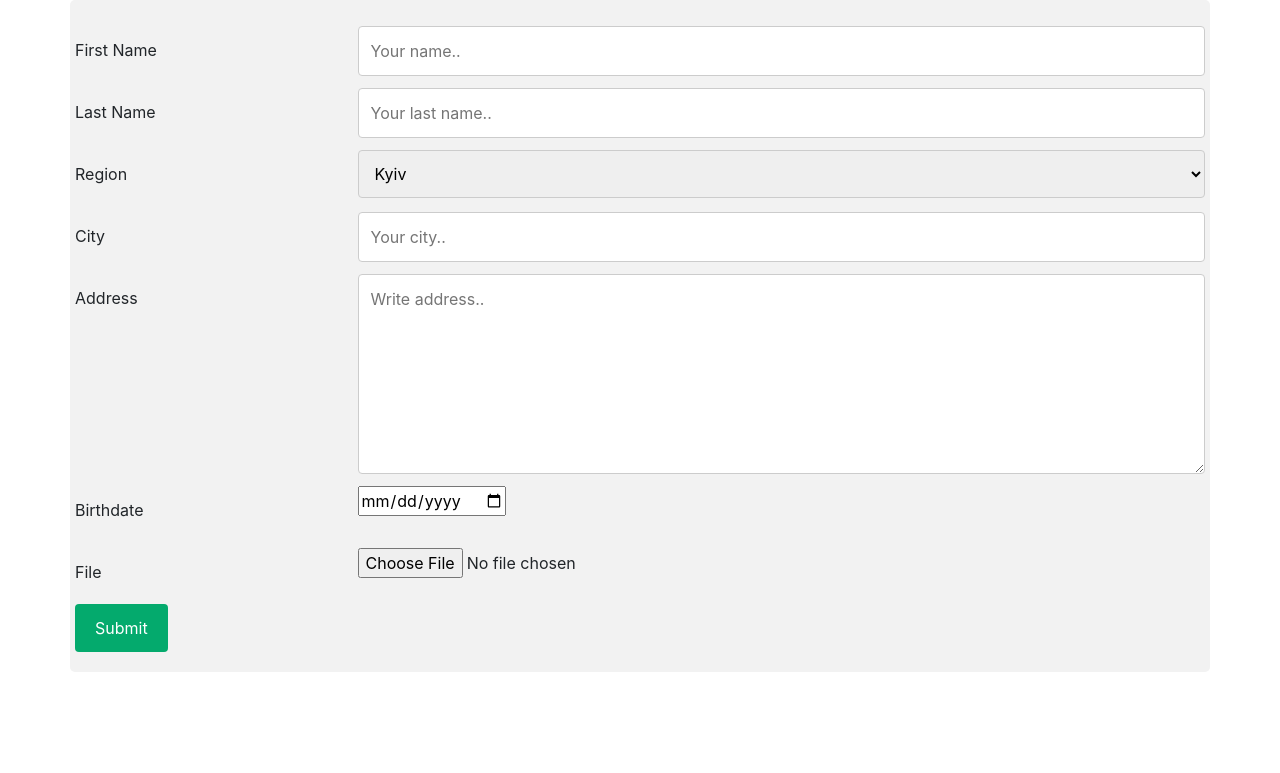
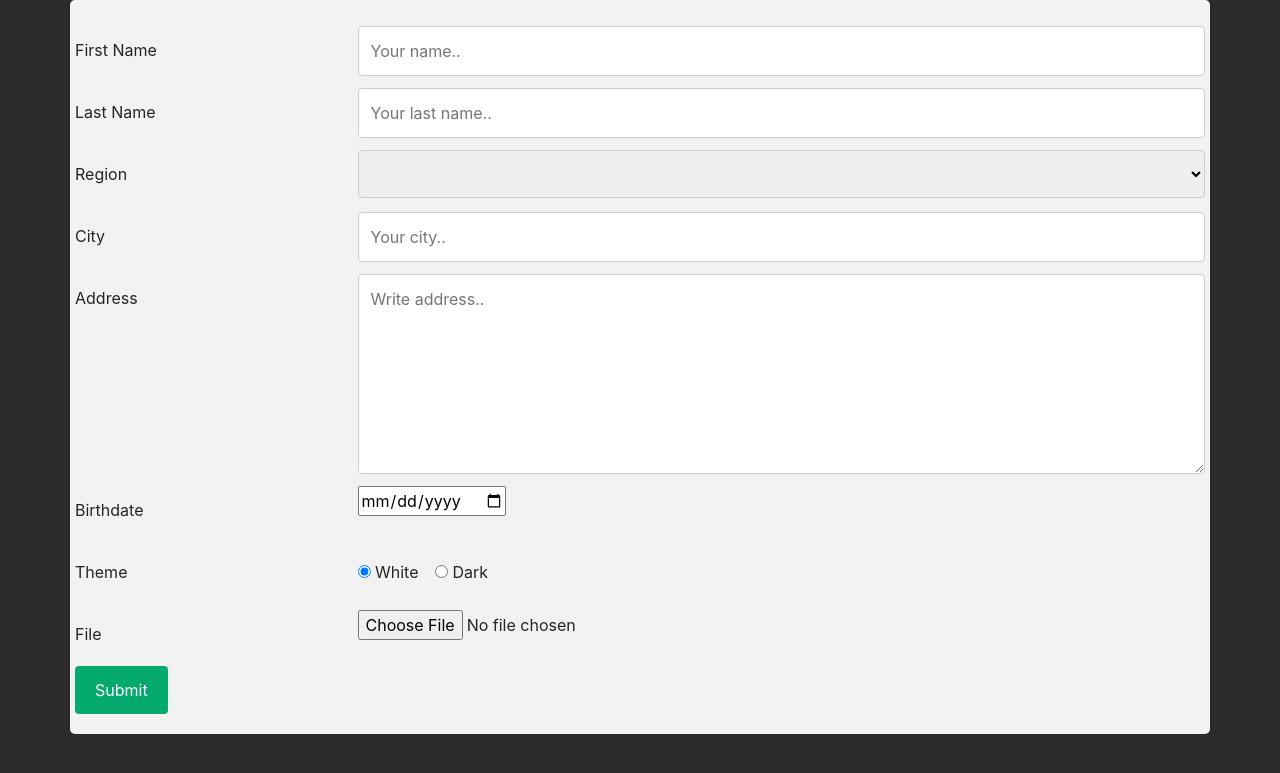
Before and after one commit to zhyzhkoslava/ITEA-PHP, a PHP site: page /Form.php in a window 1280 px wide. Shown: the top 773 px of the page. Run offline with PHP 8.4, Linux system fonts and the light colour scheme; data that the repository does not hold is empty.

Commit message:
add cookie theme

```diff
--- a/Form.php
+++ b/Form.php
@@ -1,5 +1,6 @@
 <?php
     $regions = [
+            0 => '',
             1 => 'Kyiv',
             2 => 'Odesa',
             3 => 'Lviv',
@@ -45,6 +46,9 @@
 
     if ($_SERVER['REQUEST_METHOD'] === 'POST')
     {
+        if (isset($_POST['theme'])){
+            setcookie('theme', $_POST['theme'], time() + 360);
+        }
         $fname = tirm_input($_POST['fname']);
         $lname= tirm_input($_POST['lname']);
         $region = tirm_input($_POST['region']);
@@ -113,6 +117,12 @@
     <title>Simple form</title>
     <link rel="stylesheet" href="https://cdn.jsdelivr.net/npm/bootstrap@4.6.2/dist/css/bootstrap.min.css" integrity="sha384-xOolHFLEh07PJGoPkLv1IbcEPTNtaed2xpHsD9ESMhqIYd0nLMwNLD69Npy4HI+N" crossorigin="anonymous">
     <style>
+        .white{
+            background-color: #fff5d9;
+        }
+        .dark{
+            background-color: #2b2a28;
+        }
         .error {
             color: red;
         }
@@ -180,7 +190,7 @@
         }
     </style>
   </head>
-  <body>
+  <body class="<?php echo !empty($_COOKIE['theme']) ? 'white' : 'dark'?>">
   <div class="container">
       <form action="/Form.php" method="POST" enctype="multipart/form-data">
           <div class="row">
@@ -242,12 +252,23 @@
           </div>
           <div class="row">
               <div class="col-25">
+                  <label for="theme">Theme</label>
+              </div>
+              <div class="col-75">
+                  <input type="radio" id="white" name="theme" value="White" checked>
+                  <label for="white">White</label>
+                  <input type="radio" id="dark" name="theme" value="Dark">
+                  <label for="dark">Dark</label>
+              </div>
+          </div>
+          <div class="row">
+              <div class="col-25">
                   <label for="birthdate">File</label>
               </div>
               <div class="col-75">
                   <input type="file" id="file" name="file" placeholder="Your file.." value="<?php echo $_POST['file'] ?? '' ?>" required>
                   <?php
-                    if (file_exists($fileName)){
+                    if (@file_exists($fileName)){
                         echo "<img src=$fileNameShort alt='Uploaded img' width='150' height='150'>";
                     };
                   ?>
```
